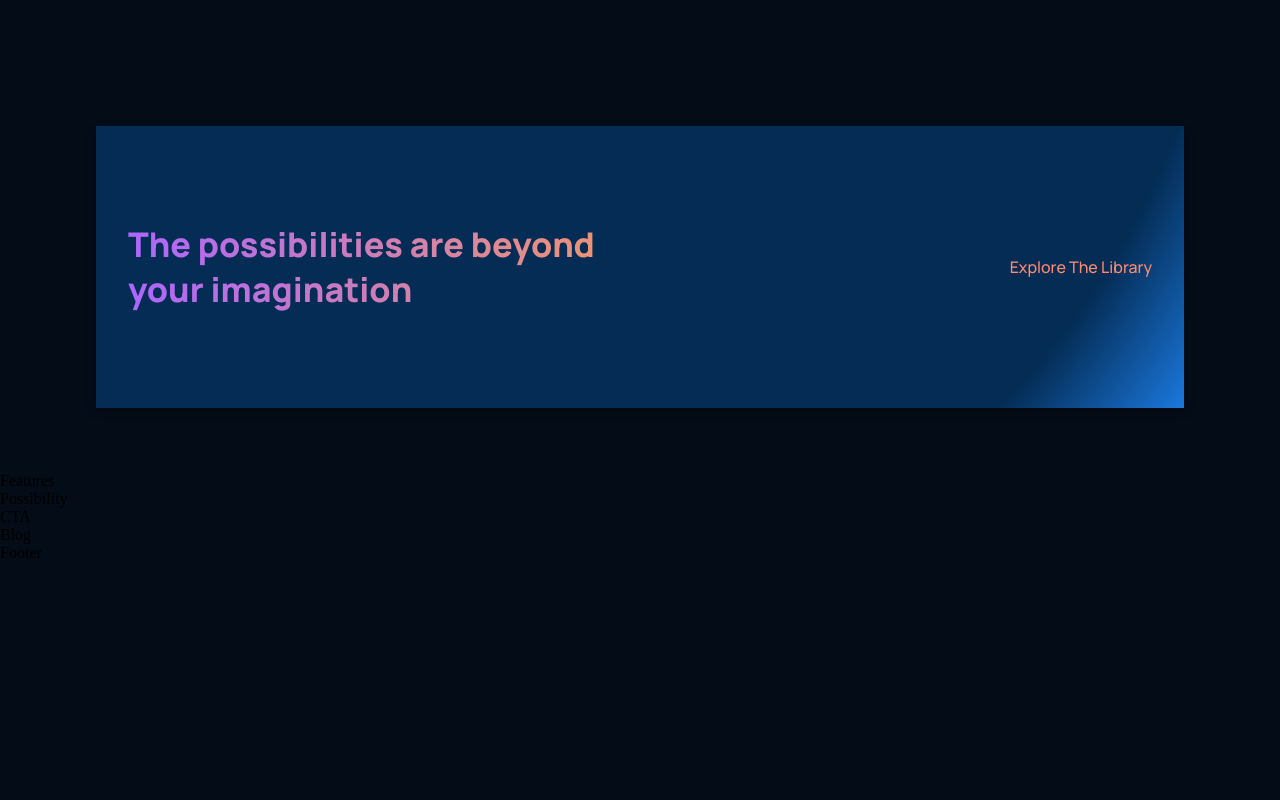
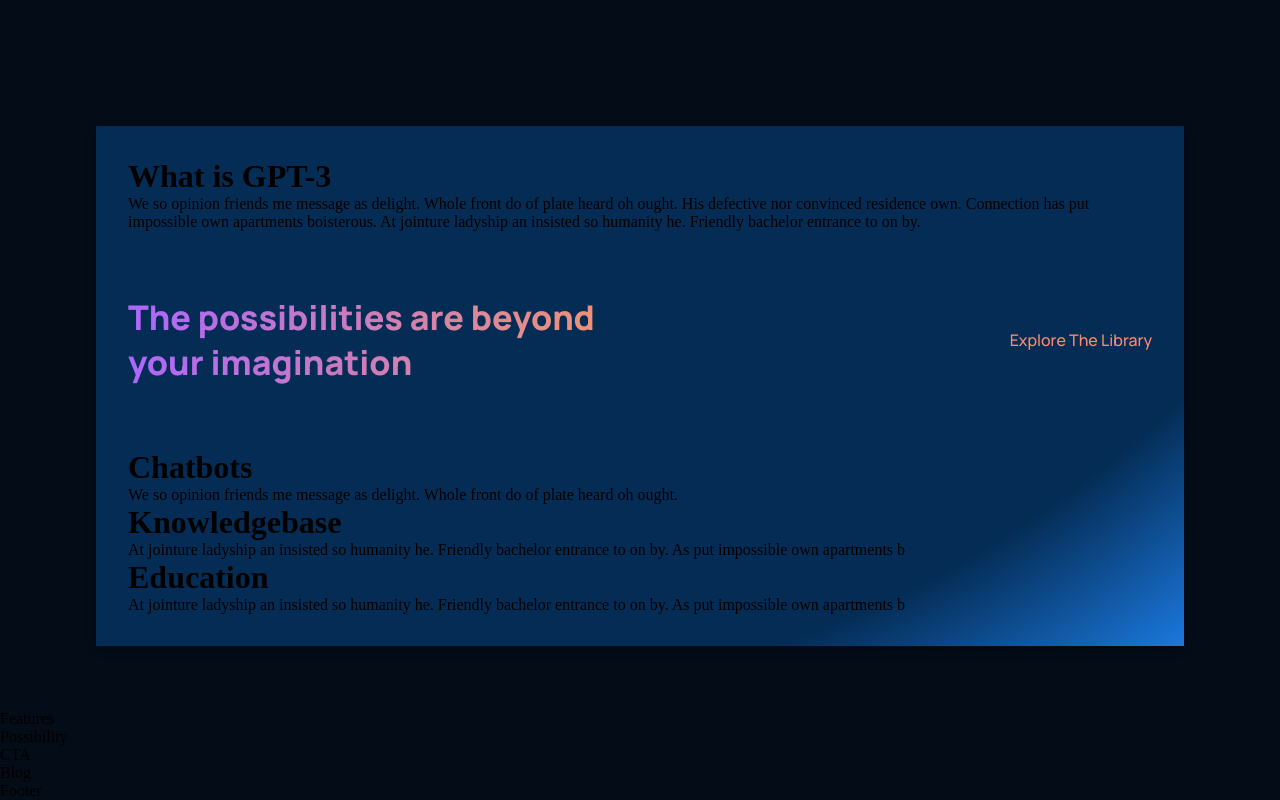
Before and after one commit to gr8guyrabi/gpt-3-rm, a React (Create React App) app: page / in a window 1280 px wide. Shown: the part 960-1760 px from the top of the page. Before the commit the page ends 1522 px from the top, so only its background shows below. Built offline with nearby package versions, Linux system fonts and the light colour scheme.

Commit message:
WIP: add props to whatGPT3.jsx

```diff
--- a/src/containers/whatGPT3/WhatGPT3.jsx
+++ b/src/containers/whatGPT3/WhatGPT3.jsx
@@ -3,20 +3,35 @@
 import { Feature } from '../../components'
 import './whatGPT3.css'
 
+const featuresData = [
+    {
+        title: "Chatbots",
+        text: "We so opinion friends me message as delight. Whole front do of plate heard oh ought."
+    },
+    {
+        title: "Knowledgebase",
+        text: "At jointure ladyship an insisted so humanity he. Friendly bachelor entrance to on by. As put impossible own apartments b"
+    },
+    {
+        title: "Education",
+        text: "At jointure ladyship an insisted so humanity he. Friendly bachelor entrance to on by. As put impossible own apartments b"
+    },
+]
+
 const WhatGPT3 = () => {
   return (
     <div className="gpt3__whatgpt3 section__margin" id="whpt3">
         <div className="gpt3__whatgpt3-feature">
-            <Feature />
+            <Feature title="What is GPT-3" text="We so opinion friends me message as delight. Whole front do of plate heard oh ought. His defective nor convinced residence own. Connection has put impossible own apartments boisterous. At jointure ladyship an insisted so humanity he. Friendly bachelor entrance to on by." />
         </div>
         <div className="gpt3__whatgpt3-heading">
             <h1 className="gradient__text">The possibilities are beyond your imagination</h1>
             <p>Explore The Library</p>
         </div>
         <div className="gpt3__whatgpt3-container">
-            <Feature />
-            <Feature />
-            <Feature />
+            { featuresData.map(({title, text}, index) => (
+                <Feature key={`index-${index}`} title={title} text={text} />
+            ))}
         </div>
     </div>
   )
```
